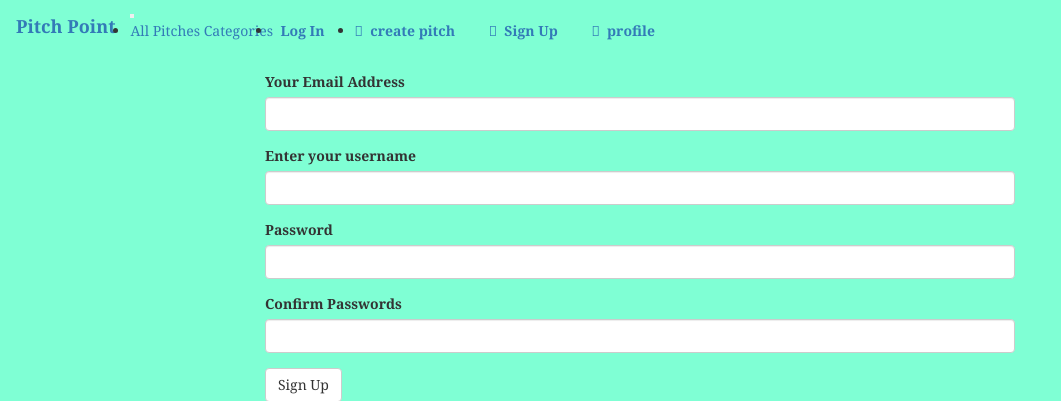
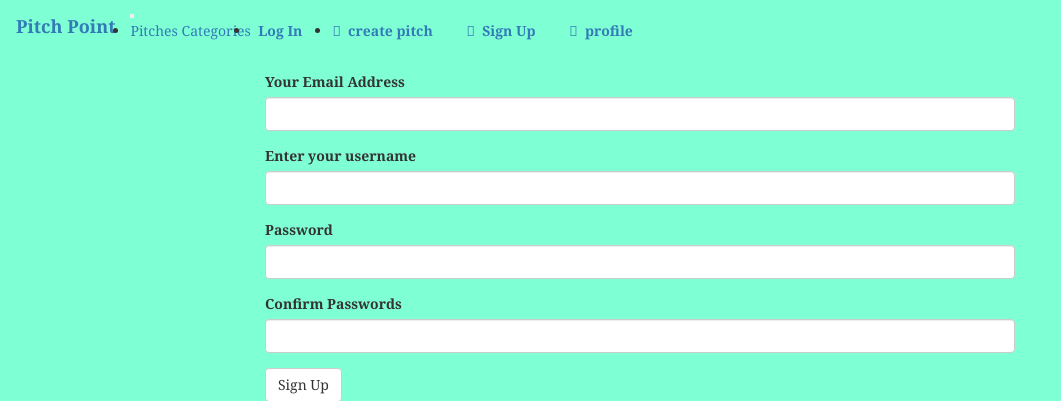
Before and after one commit to Norah-Waswala/pitchers-app, a Flask app: page /register in a window 1280 px wide. Shown: the top 401 px of the page, without its empty margins (0-1061 px from the left). Run offline with Flask 2, Linux system fonts and the light colour scheme; some libraries are stand-ins or nearby versions.

Commit message:
deployment

```diff
--- a/app/templates/navbar.html
+++ b/app/templates/navbar.html
@@ -7,7 +7,7 @@
   <div class="collapse navbar-collapse" id="navbarSupportedContent-4">
     <ul class="navbar-nav mr-auto">
       <li class="nav-item">
-        <a class="nav-link" href="{{url_for('main.index')}}">All Pitches</a>
+        <a class="nav-link" href="{{url_for('main.index')}}"> Pitches</a>
         <a class="nav-link" href="{{url_for('main.index')}}">Categories</a>
       </li>
       {% if current_user.is_authenticated %}
```
